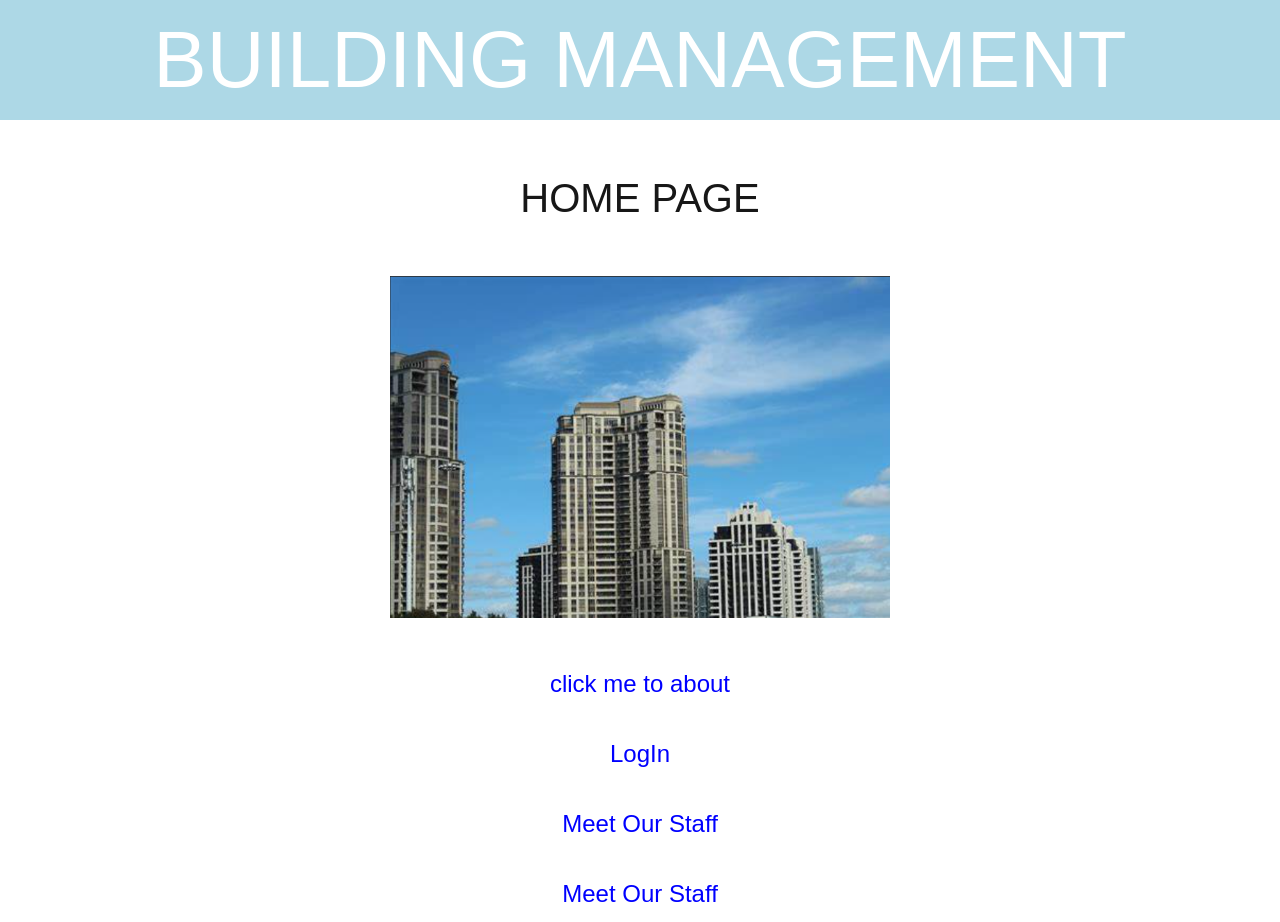
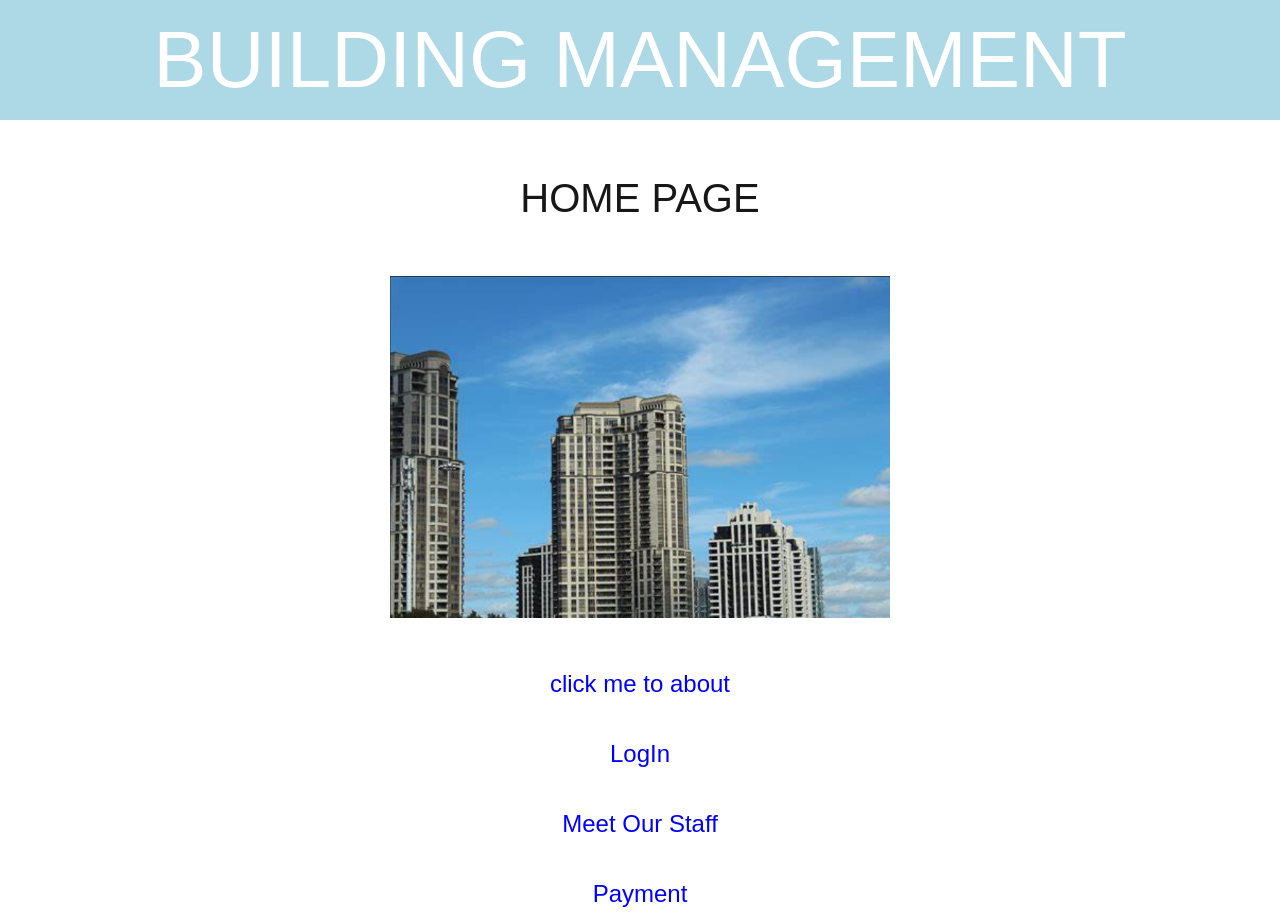
Before and after one commit to Na18422/building-management, a Next.js app: page / in a window 1280 px wide. Built offline with nearby package versions, Linux system fonts and the light colour scheme.

Commit message:
Update page.tsx

```diff
--- a/app/page.tsx
+++ b/app/page.tsx
@@ -22,7 +22,7 @@ const Home: React.FC = () => {
       </a>
       <br />
        <a href="/Payment"  rel="noopener noreferrer" style={{ color: 'blue', fontSize: '24px', display: 'block', marginBottom: '10px' }}>
-          Meet Our Staff
+           Payment
       </a>
     </div>
   );
```
